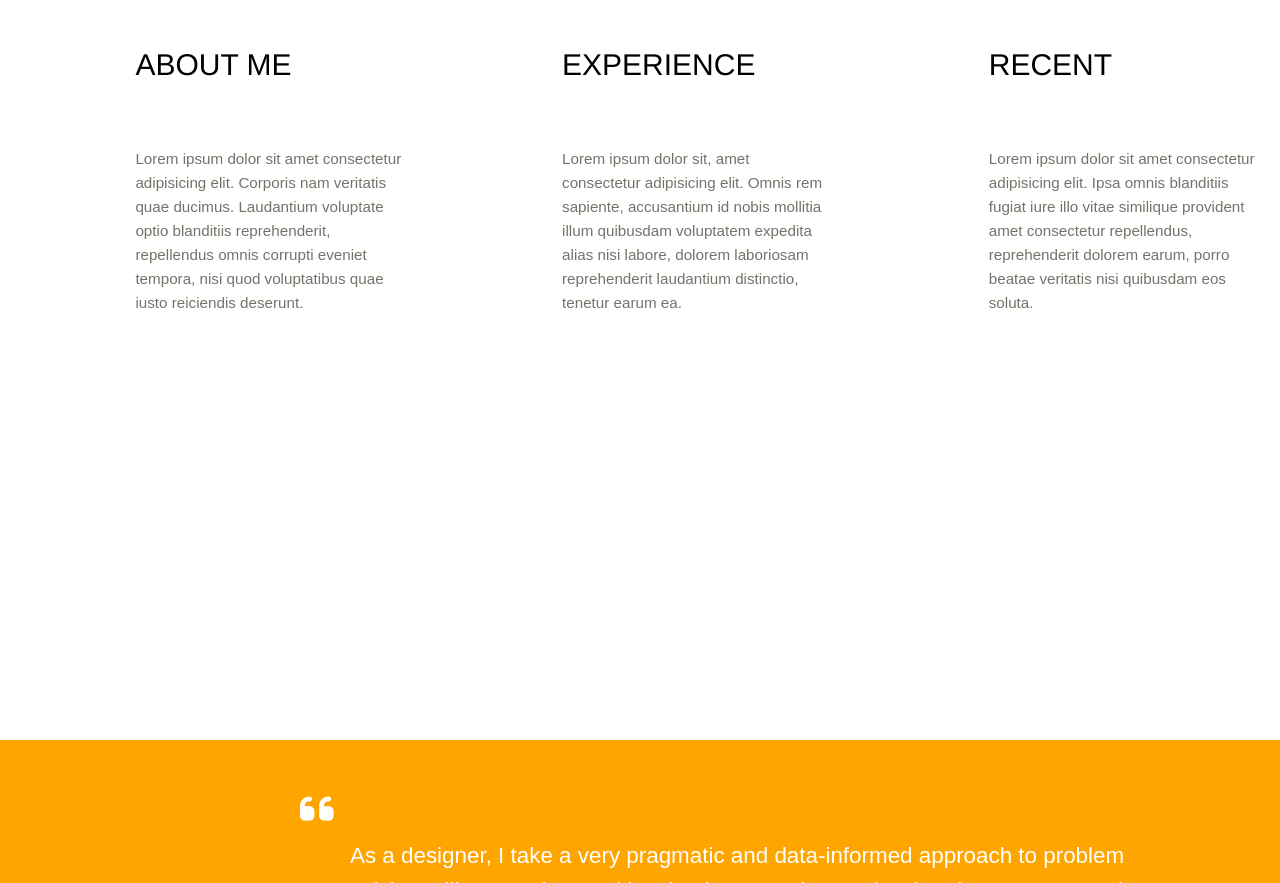
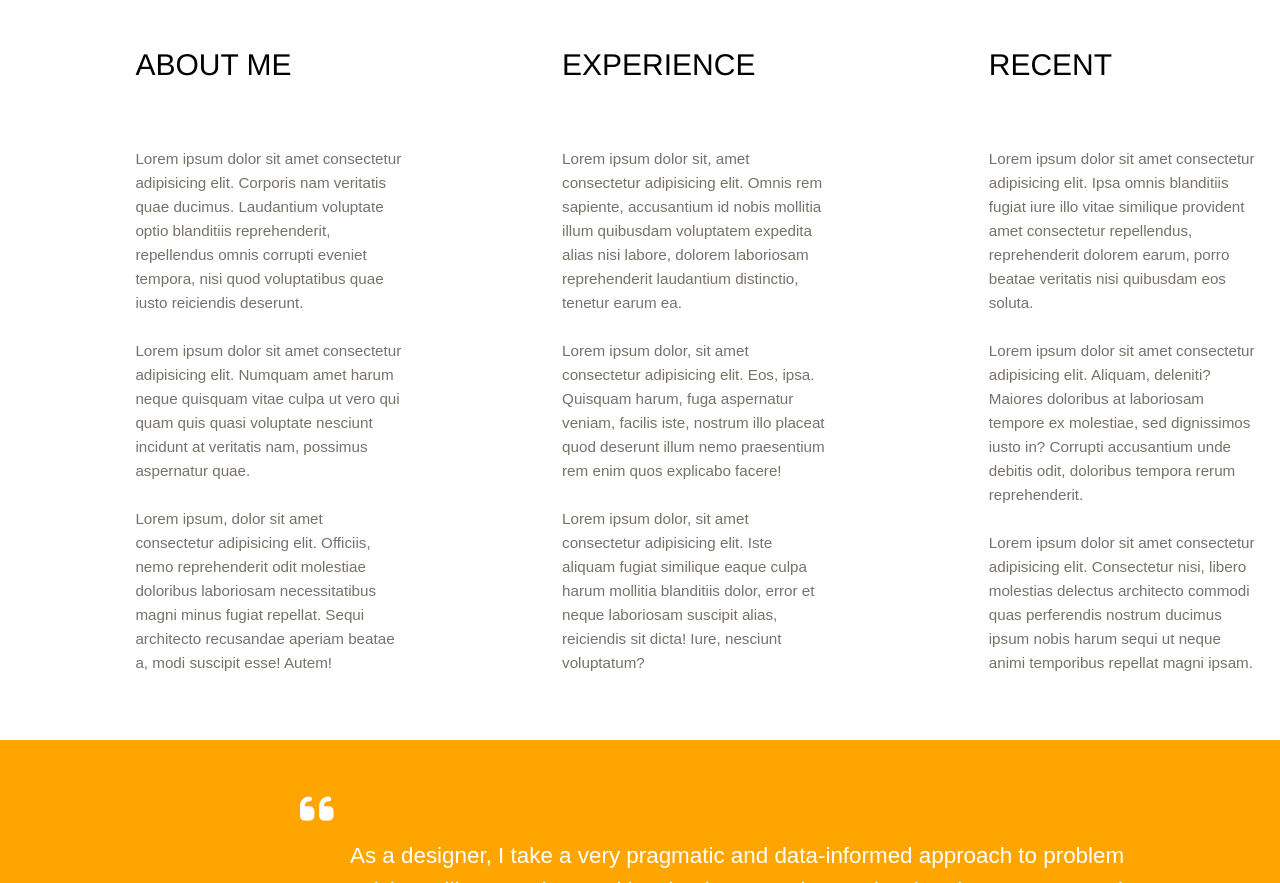
Before and after one commit to Julio1609/portfolio, a plain HTML site: page index.html in a window 1280 px wide. Shown: the part 860-1743 px from the top of the page. Drawn offline with Linux system fonts and the light colour scheme.

Commit message:
version1.2

```diff
--- a/index.html
+++ b/index.html
@@ -133,6 +133,8 @@
                 </h3>
                 <p class="white">
                     Lorem ipsum, dolor sit amet consectetur adipisicing elit. Optio saepe quia placeat impedit inventore itaque odio soluta dolorem non provident quisquam atque, mollitia ad voluptates! Inventore provident aspernatur consectetur illo?
+                    Lorem ipsum dolor sit amet, consectetur adipisicing elit. Impedit et iste officiis est ipsum quaerat dignissimos blanditiis ullam minima dolor? Architecto sed deserunt totam, earum impedit ducimus illum placeat saepe!
+
                 </p>
             </div>
 
@@ -156,7 +158,9 @@
             <div class="experience_col">
             <h3 class="card"> About Me</h3>
             <p class="card">
-                Lorem ipsum dolor sit amet consectetur adipisicing elit. Corporis nam veritatis quae ducimus. Laudantium voluptate optio blanditiis reprehenderit, repellendus omnis corrupti eveniet tempora, nisi quod voluptatibus quae iusto reiciendis deserunt.
+                Lorem ipsum dolor sit amet consectetur adipisicing elit. Corporis nam veritatis quae ducimus. Laudantium voluptate optio blanditiis reprehenderit, repellendus omnis corrupti eveniet tempora, nisi quod voluptatibus quae iusto reiciendis deserunt. <br><br>
+                Lorem ipsum dolor sit amet consectetur adipisicing elit. Numquam amet harum neque quisquam vitae culpa ut vero qui quam quis quasi voluptate nesciunt incidunt at veritatis nam, possimus aspernatur quae. <br><br>
+                Lorem ipsum, dolor sit amet consectetur adipisicing elit. Officiis, nemo reprehenderit odit molestiae doloribus laboriosam necessitatibus magni minus fugiat repellat. Sequi architecto recusandae aperiam beatae a, modi suscipit esse! Autem!
             </p>
             </div>
         </div>
@@ -164,7 +168,9 @@
             <div class="experience_col">
                 <h3 class="card"> Experience</h3>
                 <p class="card">
-                    Lorem ipsum dolor sit, amet consectetur adipisicing elit. Omnis rem sapiente, accusantium id nobis mollitia illum quibusdam voluptatem expedita alias nisi labore, dolorem laboriosam reprehenderit laudantium distinctio, tenetur earum ea.
+                    Lorem ipsum dolor sit, amet consectetur adipisicing elit. Omnis rem sapiente, accusantium id nobis mollitia illum quibusdam voluptatem expedita alias nisi labore, dolorem laboriosam reprehenderit laudantium distinctio, tenetur earum ea. <br><br>
+                    Lorem ipsum dolor, sit amet consectetur adipisicing elit. Eos, ipsa. Quisquam harum, fuga aspernatur veniam, facilis iste, nostrum illo placeat quod deserunt illum nemo praesentium rem enim quos explicabo facere! <br><br>
+                    Lorem ipsum dolor, sit amet consectetur adipisicing elit. Iste aliquam fugiat similique eaque culpa harum mollitia blanditiis dolor, error et neque laboriosam suscipit alias, reiciendis sit dicta! Iure, nesciunt voluptatum?
                 </p>
                 </div>
         </div>
@@ -172,7 +178,9 @@
             <div class="experience_col">
                 <h3 class="card"> Recent</h3>
                 <p class="card">
-                      Lorem ipsum dolor sit amet consectetur adipisicing elit. Ipsa omnis blanditiis fugiat iure illo vitae similique provident amet consectetur repellendus, reprehenderit dolorem earum, porro beatae veritatis nisi quibusdam eos soluta.
+                      Lorem ipsum dolor sit amet consectetur adipisicing elit. Ipsa omnis blanditiis fugiat iure illo vitae similique provident amet consectetur repellendus, reprehenderit dolorem earum, porro beatae veritatis nisi quibusdam eos soluta. <br> <br>
+                      Lorem ipsum dolor sit amet consectetur adipisicing elit. Aliquam, deleniti? Maiores doloribus at laboriosam tempore ex molestiae, sed dignissimos iusto in? Corrupti accusantium unde debitis odit, doloribus tempora rerum reprehenderit. <br> <br>
+                      Lorem ipsum dolor sit amet consectetur adipisicing elit. Consectetur nisi, libero molestias delectus architecto commodi quas perferendis nostrum ducimus ipsum nobis harum sequi ut neque animi temporibus repellat magni ipsam.
                 </p>
                 </div>
         </div>
```
